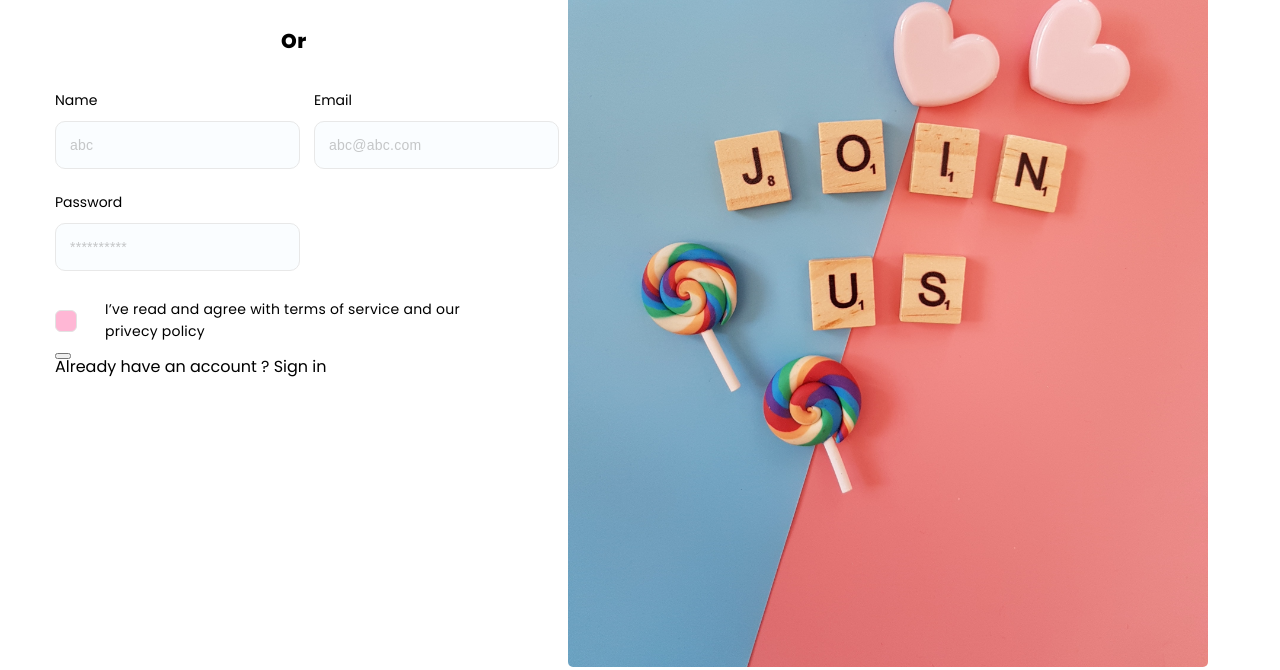
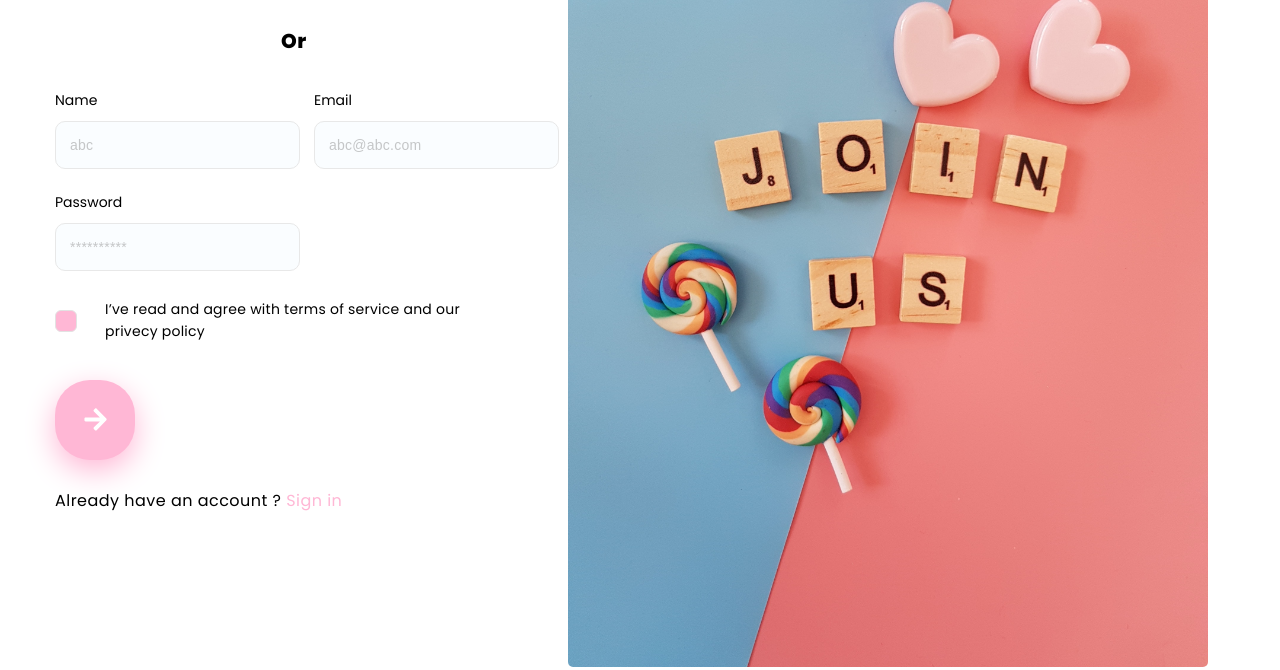
Before and after one commit to michaelthinh/Simple-Registration-Form-1, a plain HTML site: page index.html in a window 1280 px wide. Shown: the part 264-934 px from the top of the page. Drawn offline with Linux system fonts and the light colour scheme.

Commit message:
complete submit btn and account exist link

```diff
--- a/assets/css/styles.css
+++ b/assets/css/styles.css
@@ -194,10 +194,6 @@ a{
   }
 
 
-.agreement-checkbox:hover input ~ .checkmark {
-    background-color: #ccc;
-  }
-
   .agreement-checkbox input:checked ~ .checkmark {
     background-color: #FFB7D5;
   }
@@ -223,3 +219,28 @@ a{
     -ms-transform: rotate(45deg);
     transform: rotate(45deg);
   }
+
+  .submit-btn{
+    width: 80px;
+    height: 80px;
+    margin-top: 37px;
+    background: #FFB7D5;
+    box-shadow: 0px 10px 30px #FFB7D5;
+    border-radius: 35px;
+    display:flex;
+    align-items:center;
+    justify-content:center;
+    cursor: pointer;
+    margin-bottom: 33px;
+  }
+
+  .alternative{
+    font-weight: 400;
+    font-size: 1.6rem;
+    letter-spacing: 0.03em;
+    color: #000000;
+  }
+
+  .alternative .another{
+    color:#FFB7D5
+  }
--- a/index.html
+++ b/index.html
@@ -112,10 +112,17 @@
                             <input type="checkbox" checked="checked" />
                             <span class="checkmark"></span>
                         </label>
-                        <button class="btn"></button>
+                        <div class="submit-btn">
+                            <img
+                                src="./assets/icons/next-icon.svg"
+                                alt=""
+                                class="submit-img"
+                            />
+                        </div>
                     </form>
                     <span class="alternative"
-                        >Already have an account ? Sign in</span
+                        >Already have an account ?
+                        <a href="#!" class="another">Sign in</a></span
                     >
                 </section>
                 <div class="sign-up-image">
```
Also changed, not shown: assets/icons/next-icon.svg (added).
